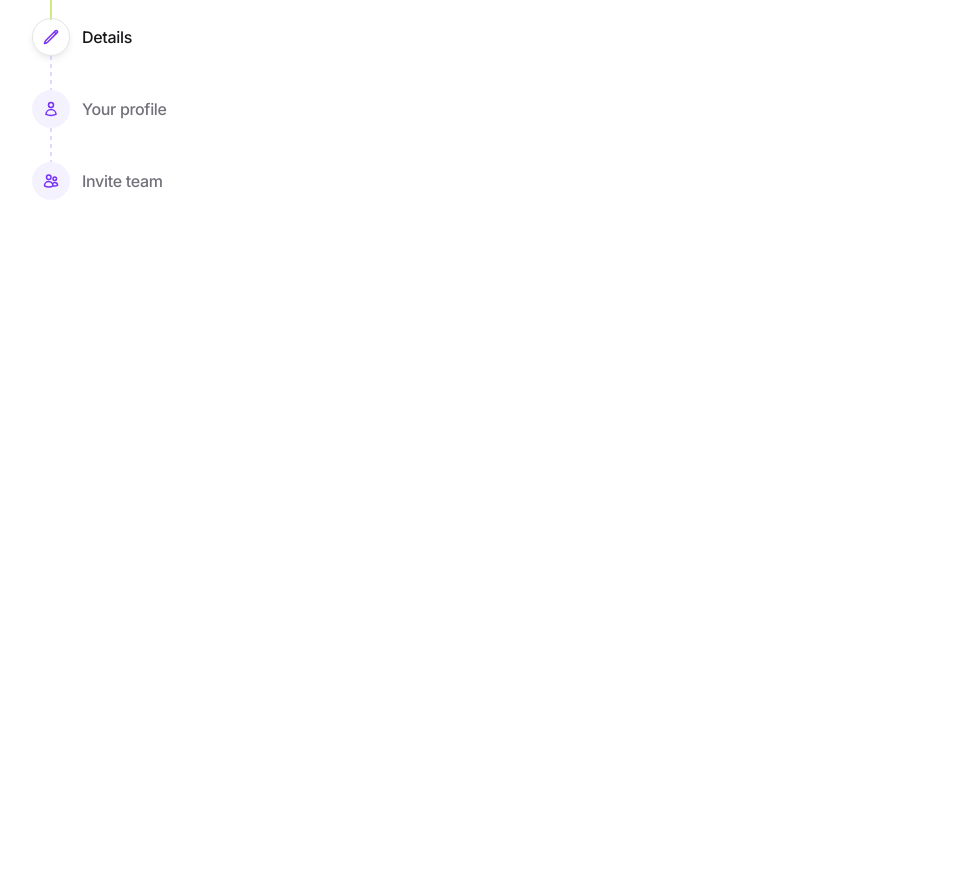
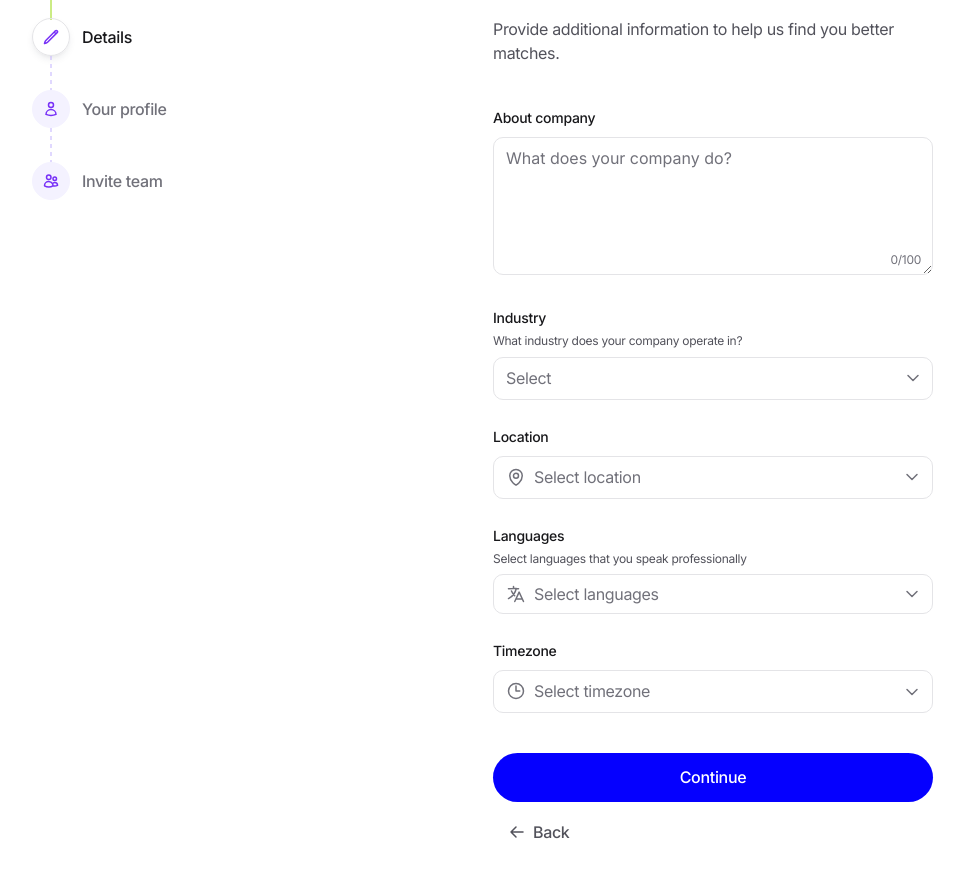
Before and after one commit to Fredobumma/hiry-assignment, a Next.js app: page /company-onboarding/details in a window 1280 px wide. Shown: the part 162-1040 px from the top of the page, without its empty margins (8-972 px from the left). Before the commit the page ends 800 px from the top, so only its background shows below. Built offline with nearby package versions, Linux system fonts and the light colour scheme.

Commit message:
--feat:: company details (second page)

```diff
--- a/app/company-onboarding/details/page.tsx
+++ b/app/company-onboarding/details/page.tsx
@@ -1,6 +1,74 @@
+"use client";
+
+import { useRouter } from "next/navigation";
+
+import {
+	BackSvg,
+	FormButton,
+	IconSelectInput,
+	LocationSelectSvg,
+	MultipleSelectInput,
+	PageIntro,
+	SelectInput,
+	TextArea,
+	TimezoneSelectSvg,
+} from "@/appComponents";
+
 const CompanyOnboardingDetails = () => {
+	const router = useRouter();
+
 	return (
 		<div className="max-w-gridMax w-full">
+			<PageIntro
+				step="2/4"
+				heading="Details"
+				subHeading="Provide additional information to help us find you better matches."
+			/>
+			<form
+				onSubmit={(e) => {
+					e.preventDefault();
+				}}
+				className="space-y-6 mt-10 mb-4"
+			>
+				<TextArea />
+				<SelectInput
+					label="Industry"
+					subLabel="What industry does your company operate in?"
+					id="industry"
+					name="industry"
+					placeholder="Select"
+					options={["technology", "game development", "finance"]}
+				/>
+				<IconSelectInput
+					icon={<LocationSelectSvg />}
+					label="Location"
+					id="location"
+					name="location"
+					placeholder="Select location"
+					options={["india", "japan", "united kingdom"]}
+				/>
+				<MultipleSelectInput />
+				<IconSelectInput
+					icon={<TimezoneSelectSvg />}
+					label="Timezone"
+					id="timezone"
+					name="timezone"
+					placeholder="Select timezone"
+					options={[
+						"(GMT-0) Greenwich Mean Time",
+						"(GMT-1) Greenwich Mean Time",
+						"(GMT-2) Greenwich Mean Time",
+					]}
+				/>
+				<FormButton />
+			</form>
+			<button
+				type="button"
+				onClick={() => router.back()}
+				className="font-medium flex items-center gap-2 py-1 px-4 leading-button tracking-subheading text-subheading hover:scale-95 transition ease-in-out duration-500"
+			>
+				<BackSvg /> Back
+			</button>
 		</div>
 	);
 };
--- a/appComponents/IconSelectInput.tsx
+++ b/appComponents/IconSelectInput.tsx
@@ -30,7 +30,7 @@ const IconSelectInput: React.FC<IconSelectInputProps> = ({
 	};
 
 	return (
-		<>
+		<div>
 			{label && (
 				<label
 					htmlFor={id}
@@ -65,7 +65,7 @@ const IconSelectInput: React.FC<IconSelectInputProps> = ({
 				</select>
 				<DropDownSvg className="-z-10 ml-1 absolute inset-y-0 my-auto right-3 peer-focus-visible:rotate-180 transition duration-500 ease" />
 			</div>
-		</>
+		</div>
 	);
 };
 
--- a/appComponents/SelectInput.tsx
+++ b/appComponents/SelectInput.tsx
@@ -28,7 +28,7 @@ const SelectInput = ({
 	};
 
 	return (
-		<>
+		<div>
 			{label && (
 				<label
 					htmlFor={id}
@@ -62,7 +62,7 @@ const SelectInput = ({
 				</select>
 				<DropDownSvg className="-z-10 ml-1 absolute inset-y-0 my-auto right-3 peer-focus-visible:rotate-180 transition duration-500 ease" />
 			</div>
-		</>
+		</div>
 	);
 };
 
--- a/appComponents/TextArea.tsx
+++ b/appComponents/TextArea.tsx
@@ -10,7 +10,7 @@ const TextArea = () => {
 	};
 
 	return (
-		<>
+		<div>
 			<label
 				htmlFor="message"
 				className="font-medium text-sm leading-button tracking-step"
@@ -30,7 +30,7 @@ const TextArea = () => {
 					{text.length}/100
 				</span>
 			</div>
-		</>
+		</div>
 	);
 };
 
--- a/appComponents/index.ts
+++ b/appComponents/index.ts
@@ -9,4 +9,10 @@ export { default as PageIntro } from "./PageIntro";
 export { default as SelectInput } from "./SelectInput";
 export { default as TextArea } from "./TextArea";
 export { default as TextInput } from "./TextInput";
-export { WebsiteInputSvg, LocationSelectSvg, LanguagesSelectSvg } from "./svgs";
+export {
+	LanguagesSelectSvg,
+	LocationSelectSvg,
+	TimezoneSelectSvg,
+	WebsiteInputSvg,
+	BackSvg,
+} from "./svgs";
--- a/appComponents/svgs.tsx
+++ b/appComponents/svgs.tsx
@@ -188,6 +188,24 @@ export const LocationSelectSvg = () => (
 	</svg>
 );
 
+export const TimezoneSelectSvg = () => (
+	<svg
+		xmlns="http://www.w3.org/2000/svg"
+		width="20"
+		height="20"
+		viewBox="0 0 20 20"
+		fill="none"
+	>
+		<path
+			d="M10 5V10H13.75M17.5 10C17.5 14.1421 14.1421 17.5 10 17.5C5.85786 17.5 2.5 14.1421 2.5 10C2.5 5.85786 5.85786 2.5 10 2.5C14.1421 2.5 17.5 5.85786 17.5 10Z"
+			stroke="#71717A"
+			strokeWidth="1.5"
+			strokeLinecap="round"
+			strokeLinejoin="round"
+		/>
+	</svg>
+);
+
 export const LanguagesSelectSvg = () => (
 	<svg
 		xmlns="http://www.w3.org/2000/svg"
@@ -224,3 +242,21 @@ export const CancelSelectedSvg = ({ onClick }: { onClick: () => void }) => (
 		/>
 	</svg>
 );
+
+export const BackSvg = () => (
+	<svg
+		xmlns="http://www.w3.org/2000/svg"
+		width="16"
+		height="16"
+		viewBox="0 0 16 16"
+		fill="none"
+	>
+		<path
+			d="M7 13L2 8M2 8L7 3M2 8H14"
+			stroke="#52525B"
+			strokeWidth="1.5"
+			strokeLinecap="round"
+			strokeLinejoin="round"
+		/>
+	</svg>
+);
--- a/components/ui/popover.tsx
+++ b/components/ui/popover.tsx
@@ -19,7 +19,7 @@ const PopoverContent = React.forwardRef<
 			align={align}
 			sideOffset={sideOffset}
 			className={cn(
-				"z-50 w-full min-w-gridMax rounded-md shadow-md outline-none data-[state=open]:animate-in data-[state=closed]:animate-out data-[state=closed]:fade-out-0 data-[state=open]:fade-in-0 data-[state=closed]:zoom-out-95 data-[state=open]:zoom-in-95 data-[side=bottom]:slide-in-from-top-2 data-[side=left]:slide-in-from-right-2 data-[side=right]:slide-in-from-left-2 data-[side=top]:slide-in-from-bottom-2 border border-slate-800 bg-slate-950 text-slate-50",
+				"z-50 w-full min-w-gridMax outline-none data-[state=open]:animate-in data-[state=closed]:animate-out data-[state=closed]:fade-out-0 data-[state=open]:fade-in-0 data-[state=closed]:zoom-out-95 data-[state=open]:zoom-in-95 data-[side=bottom]:slide-in-from-top-2 data-[side=left]:slide-in-from-right-2 data-[side=right]:slide-in-from-left-2 data-[side=top]:slide-in-from-bottom-2 border border-slate-800 bg-white text-slate-50 -mt-badge",
 				className,
 			)}
 			{...props}
```
